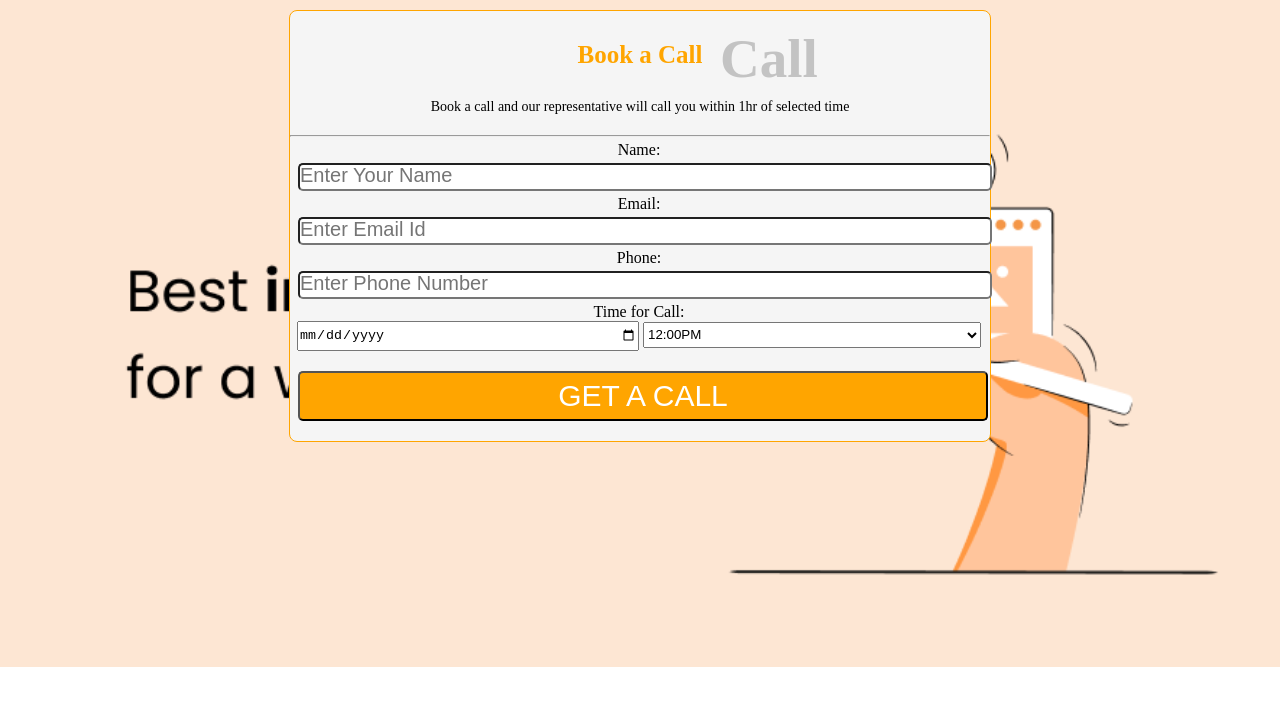
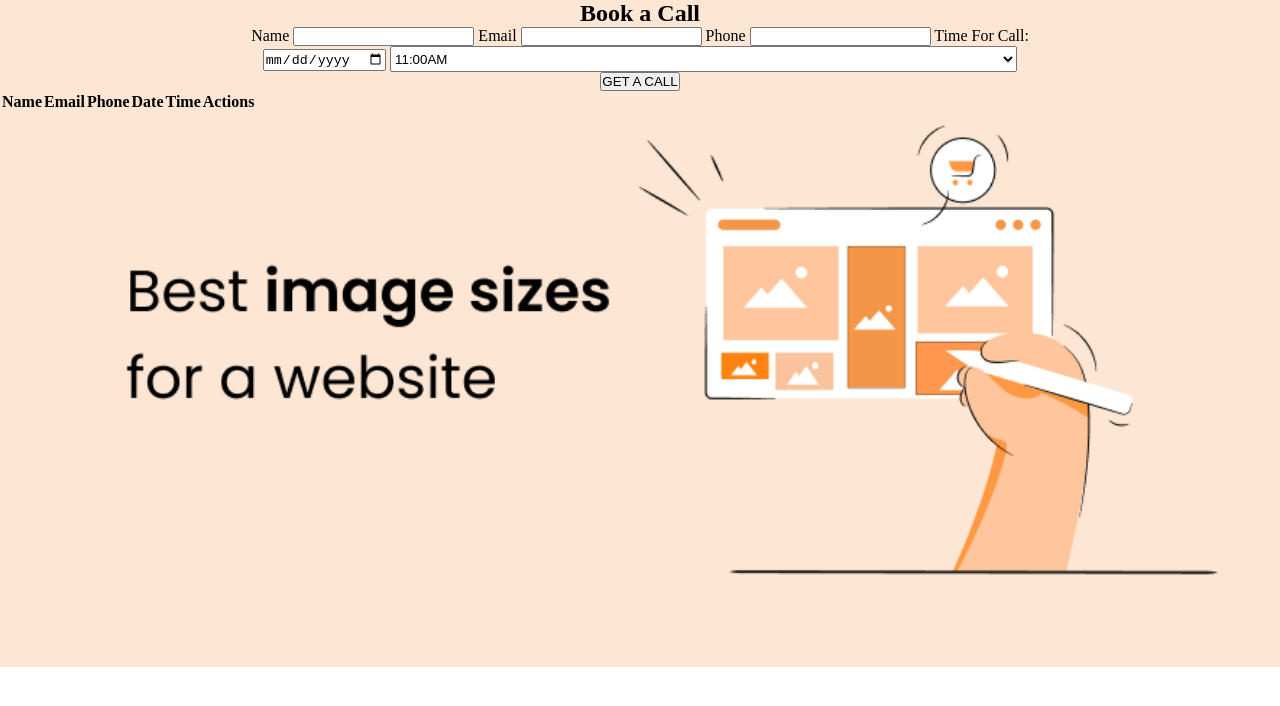
Before and after one commit to alurtaher/Booking-AppointmentApp, a plain HTML site: page Booking Appointment App/index.html in a window 1280 px wide. Drawn offline with nearby package versions, Linux system fonts and the light colour scheme; no server answers.

Commit message:
Update index.html for the crudcrud

```diff
--- a/Booking Appointment App/index.html
+++ b/Booking Appointment App/index.html
@@ -1,48 +1,41 @@
 <!DOCTYPE html>
 <html lang="en">
-
 <head>
     <meta charset="UTF-8">
-    <meta name="viewport" content="width=device-width, initial-scale=1.0">
-    <title>Document</title>
+    <title>Form with Dynamic Table</title>
     <link rel="stylesheet" href="style.css">
 </head>
+<body>
 
-<body>
-    <main>
-        <div id="main">
-            <div id="call">Call</div>
-            <h4 id="book">Book a Call</h4>
-            <h3 id="book2">Book a call and our representative will call you within 1hr of selected time</h3>
-            <hr>
-            <form action="#" class="formInputs">
-                <label for="username" class="formInputs">Name:</label><br>
-                <input type="text" name="username" id="username" class="formInputs" placeholder="Enter Your Name" required>
+    <form id="callForm">
+        <h2>Book a Call</h2>
+        <label for="myName">Name</label>
+        <input type="text" id="myName" required>
 
-                <label for="userEmail" class="formInputs">Email:</label><br>
-                <input type="email" name="userEmail" id="userEmail" class="formInputs" placeholder="Enter Email Id" required>
+        <label for="myEmail">Email</label>
+        <input type="email" id="myEmail" required>
 
-                <label for="phoneNumber" class="formInputs">Phone:</label><br>
-                <input type="number" name="phoneNumber" id="phoneNumber" class="formInputs"
-                    placeholder="Enter Phone Number" required min="10" max="10"><br>
+        <label for="myNumber">Phone</label>
+        <input type="number" id="myNumber" required>
 
-                <div id="appointment">
-                    <label for="date" class="formInputs">Time for Call:</label><br>
-                    <input type="date" name="date" id="date" required >
+        <label for="dateForCall">Time For Call:</label>
+        <div class="date-time-row">
+            <input type="date" id="dateForCall" required>
+            <select id="time">
+                <option value="10:00AM">10:00AM</option>
+                <option value="11:00AM" selected>11:00AM</option>
+                <option value="12:00PM">12:00PM</option>
+                <option value="01:00PM">01:00PM</option>
+            </select>
+        </div>
 
-                    <select name="time" id="time" required>
-                        <option value="11:00AM" >11:00AM</option>
-                        <option value="12:00PM" selected>12:00PM</option>
-                        <option value="01:00PM">01:00PM</option>
-                        <option value="02:00PM">02:00PM</option>
-                    </select>
-                </div>
+        <button type="submit">GET A CALL</button>
+    </form>
 
-                <button type="submit" id="submit" class="formInputs">GET A CALL</button>
-            </form>
-        </div>
-    </main>
+    <!-- Table to show submitted details -->
+    <div id="tableContainer"></div>
+
+    <script src="https://cdn.jsdelivr.net/npm/axios/dist/axios.min.js"></script>
     <script src="script.js"></script>
 </body>
-
 </html>
```
